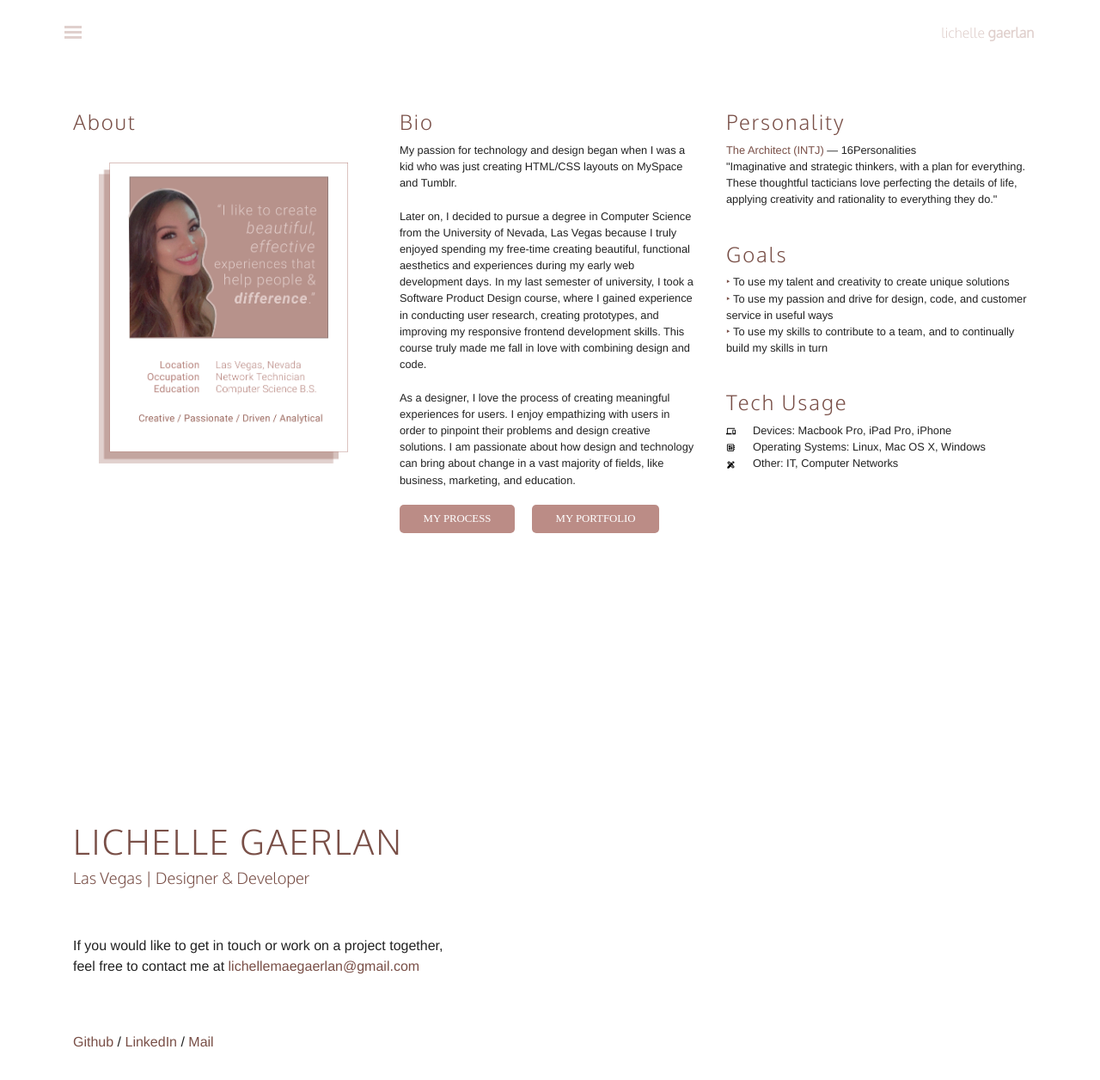
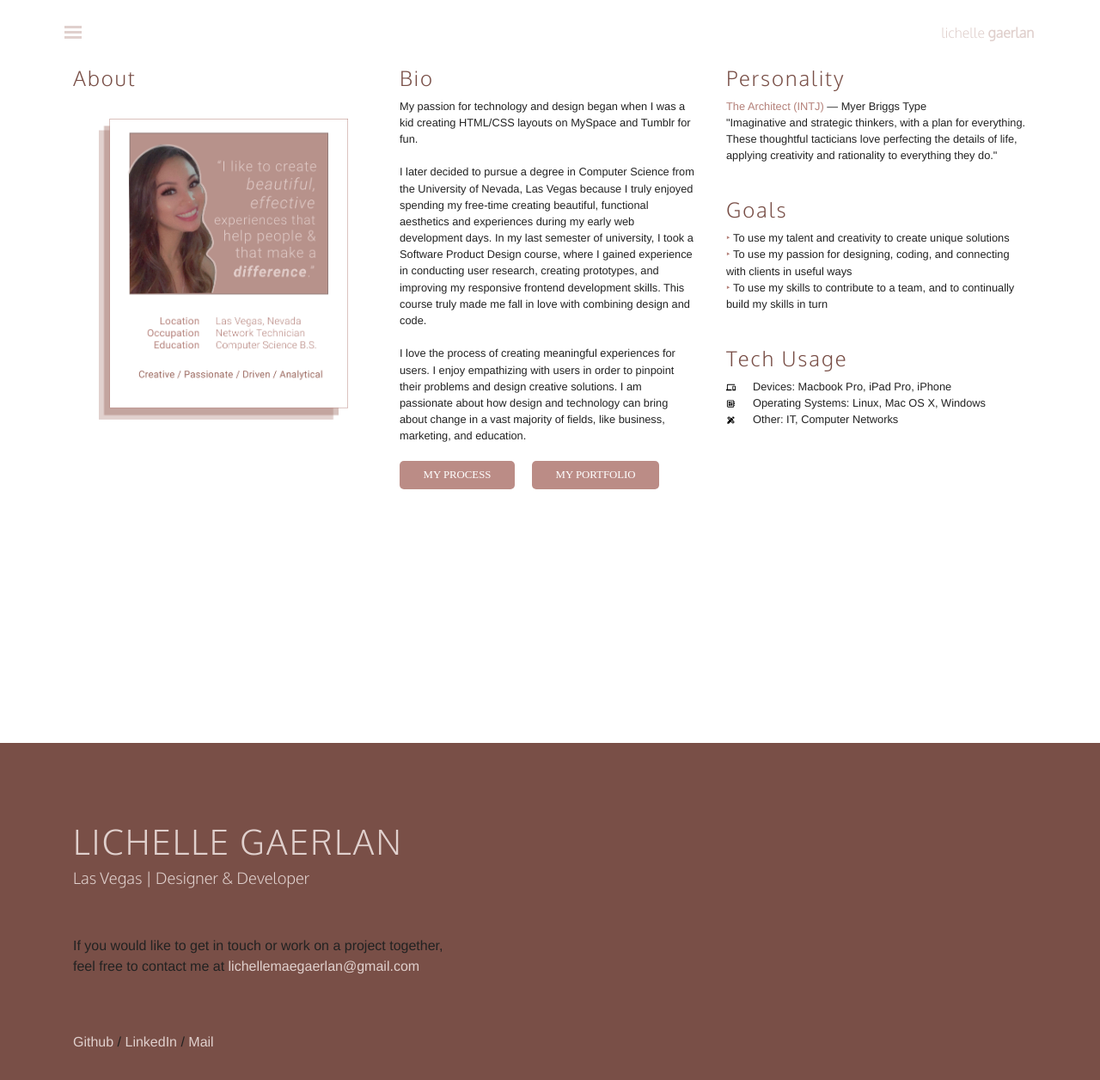
Before and after one commit to lichellegaerlan/lichellegaerlan.github.io, a React (Create React App) app: page /about in a window 1280 px wide. Shown: the top 1256 px of the page at 86% size. Built offline with nearby package versions, Linux system fonts and the light colour scheme; a web font is replaced by a local one.

Commit message:
updated about + dark themed contact footer

```diff
--- a/src/Components/About.css
+++ b/src/Components/About.css
@@ -1,6 +1,6 @@
 .about-pg {
     height: 100vh;
-    padding-top: 10%;
+    padding-top: 6%;
     margin-bottom: 5%;
 }
 
@@ -22,12 +22,12 @@
 }
 
 .about-links {
-    color: #794f47;
+    color: #B48079;
     text-decoration: none;
 }
 
 .about-links:hover {
-    color: #794f47;
+    color: #B48079;
     font-style: italic;
     text-decoration: none;
 }
--- a/src/Components/About.js
+++ b/src/Components/About.js
@@ -3,7 +3,7 @@ import React from 'react';
 import { Container, Row, Col } from 'react-bootstrap';
 import { Link } from 'react-router-dom';
 
-import Contact from './Contact.js';
+import Contact from './ContactDark.js';
 
 import './About.css';
 // import AboutPic from './about.png';
@@ -35,16 +35,16 @@ export default props => {
                         <Col xs={12} sm={12} md={4} lg={4} className="col-styles" style={{ paddingRight: "20px"}}>
                             <h1 className="about-headers">Bio</h1>
                             <p className="about-text">
-                                My passion for technology and design began when I was a kid who was just
-                                creating HTML/CSS layouts on MySpace and Tumblr. <br/><br/>
+                                My passion for technology and design began when I was a kid
+                                creating HTML/CSS layouts on MySpace and Tumblr for fun. <br/><br/>
 
-                                Later on, I decided to pursue a degree in Computer Science from the University of Nevada, Las Vegas
+                                I later decided to pursue a degree in Computer Science from the University of Nevada, Las Vegas
                                 because I truly enjoyed spending my free-time creating beautiful, functional aesthetics and experiences during
                                 my early web development days. In my last semester of university, I took a Software Product Design course, where I
                                 gained experience in conducting user research, creating prototypes, and improving my responsive frontend development skills. This course
                                 truly made me fall in love with combining design and code. <br/><br/>
 
-                                As a designer, I love the process of creating meaningful experiences for users. I enjoy empathizing with
+                                I love the process of creating meaningful experiences for users. I enjoy empathizing with
                                 users in order to pinpoint their problems and design creative solutions. I am passionate about how design and
                                 technology can bring about change in a vast majority of fields, like business, marketing, and education. <br/><br/>
 
@@ -56,7 +56,7 @@ export default props => {
                         <Col xs={12} sm={12} md={4} lg={4} className="col-styles">
                             <h1 className="about-headers">Personality</h1>
                             <p className="about-text">
-                                <a href="https://www.16personalities.com/intj-personality" className="about-links" target="_blank"><b>The Architect (INTJ)</b></a> — 16Personalities <br/>
+                                <a href="https://www.16personalities.com/intj-personality" className="about-links" target="_blank"><b>The Architect (INTJ)</b></a> — Myer Briggs Type <br/>
                                 "Imaginative and strategic thinkers, with a plan for everything.
                                 These thoughtful tacticians love perfecting the details of life,
                                 applying creativity and rationality to everything they do."
@@ -65,9 +65,9 @@ export default props => {
 
                             <h2 className="about-headers">Goals</h2>
                             <p className="about-text">
-                            <font color="#794f47">‣</font> To use my talent and creativity to create unique solutions <br/>
-                            <font color="#794f47">‣</font> To use my passion and drive for design, code, and customer service in useful ways <br/>
-                            <font color="#794f47">‣</font> To use my skills to contribute to a team, and to continually build my skills in turn
+                            <font color="#B48079">‣</font> To use my talent and creativity to create unique solutions <br/>
+                            <font color="#B48079">‣</font> To use my passion for designing, coding, and connecting with clients in useful ways <br/>
+                            <font color="#B48079">‣</font> To use my skills to contribute to a team, and to continually build my skills in turn
                             </p>
                             <br/>
 
--- /dev/null
+++ b/src/Components/ContactDark.css
@@ -0,0 +1,37 @@
+.contact-page {
+    background: #794f47;
+    height: 70vh;
+    padding-top: 7%;
+    margin-bottom: 0px;
+    text-align: left;
+}
+
+.n1 {
+    font-family: "Oxygen";
+    font-weight: 100;
+    color: #e0d0cd;
+    letter-spacing: 2px;
+}
+
+.n2 {
+    font-family: "Oxygen";
+    font-weight: 100;
+    color: #e0d0cd;
+    font-size: 115%;
+}
+
+.contact-text {
+    color: #222;
+}
+
+.e1 {
+    color: #e0d0cd;
+    text-decoration: none;
+}
+
+.e1:hover {
+    color: #e0d0cd;
+    text-decoration: none;
+    font-style: italic;
+    /* font-weight: 600; */
+}
--- /dev/null
+++ b/src/Components/ContactDark.js
@@ -0,0 +1,32 @@
+import React from 'react';
+
+import { Container, Row, Col } from 'react-bootstrap';
+
+import './ContactDark.css';
+
+export default props => {
+    return(
+        <div className="contact-page">
+            <Container>
+                <Row>
+                    <Col xs={12} sm={12} md={12} lg={12}>
+                        <h1 className="n1" style={{ textTransform: "uppercase" }}>Lichelle Gaerlan</h1>
+                        <h2 className="n2">Las Vegas | Designer &amp; Developer</h2>
+                        <br/><br/>
+
+                        <p className="contact-text">
+                            If you would like to get in touch or work on a project together, <br/>
+                            feel free to contact me at
+                            <a className="e1" href="mailto:lichellemaegaerlan@gmail.com"> lichellemaegaerlan@gmail.com</a>
+                        </p>
+                        <br/><br/>
+
+                        <p>
+                            <a className="e1" href="https://github.com/lichellegaerlan">Github</a> / <a className="e1" href="https://www.linkedin.com/in/lichellemaegaerlan">LinkedIn</a> / <a className="e1" href="mailto:lichellemaegaerlan@gmail.com">Mail</a>
+                        </p>
+                    </Col>
+                </Row>
+            </Container>
+        </div>
+    );
+}
--- a/src/Components/Navigation.css
+++ b/src/Components/Navigation.css
@@ -21,7 +21,7 @@
 
 .bm-burger-bars {
     /* background: #b48079; */
-    background: #e0d0cd;;
+    background: #e0d0cd;
 }
 
 .bm-cross-button {
```
Also changed, not shown: src/Components/about_lighter.png.
